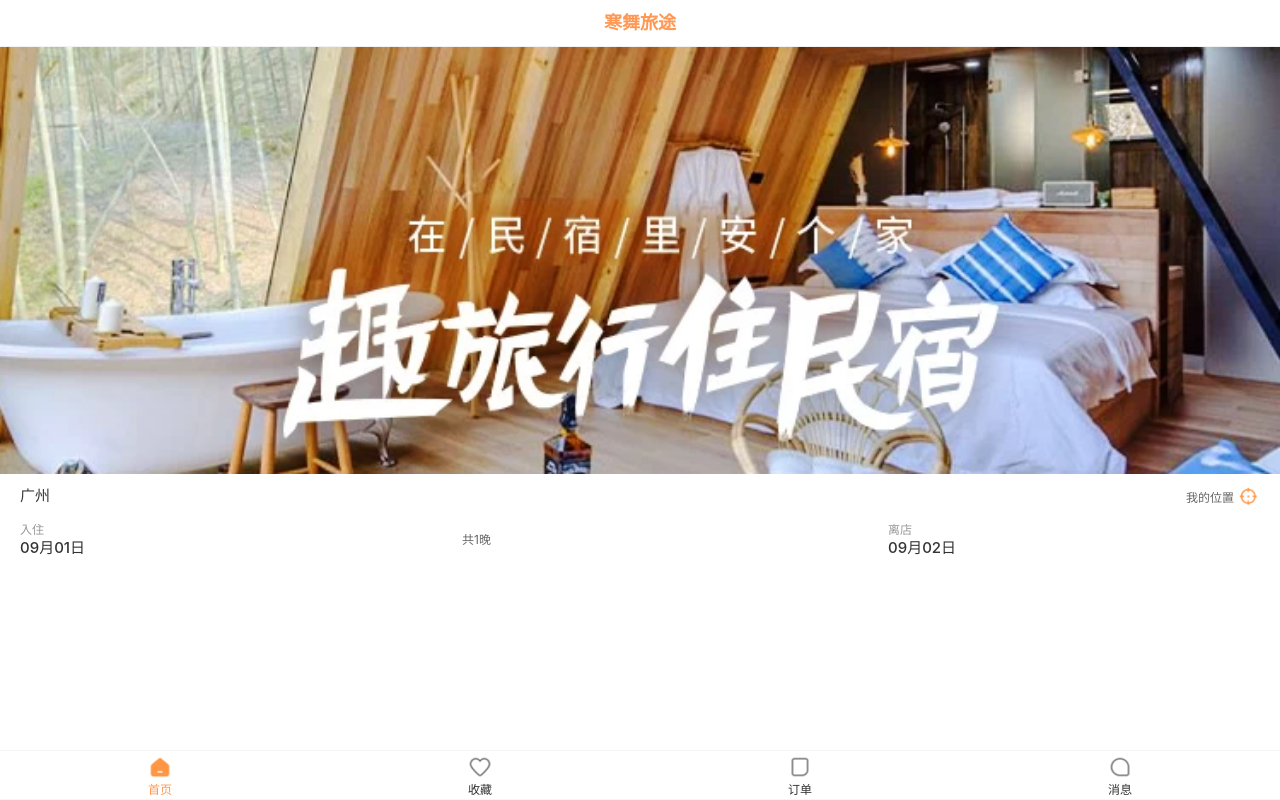
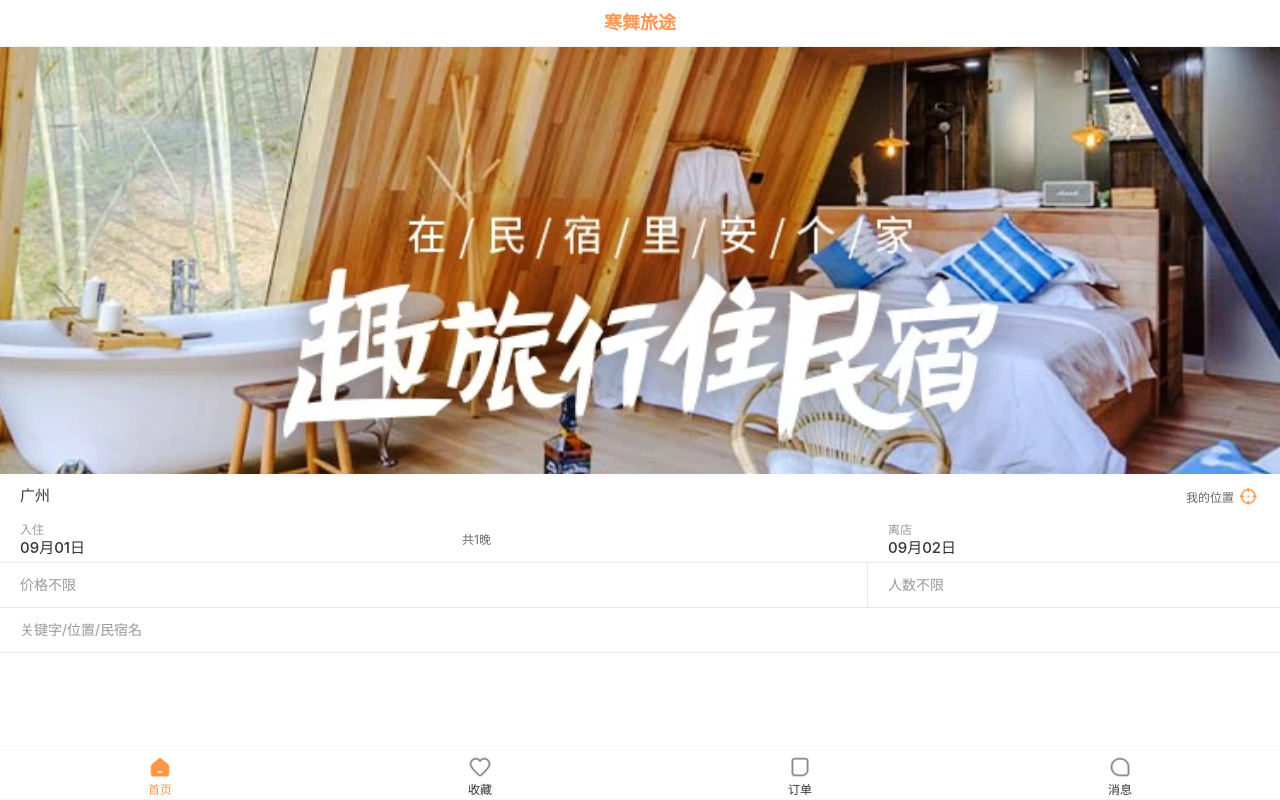
Before and after one commit to hanwu1314/hanwu-trip, a Vue app: page /#/home in a window 1280 px wide. Built offline with nearby package versions, Linux system fonts and the light colour scheme.

Commit message:
首页-人数价格区域

```diff
--- a/src/assets/css/common.css
+++ b/src/assets/css/common.css
@@ -1,6 +1,7 @@
 :root:root {
     --primary-color: #ff9854;
     --van-search-left-icon-color: var(--primary-color);
+    --line-color: #e8e8e8;
 }
 
 body {
@@ -15,3 +16,7 @@
 
     overflow-y: auto;
 }
+
+.bottom-gray-line {
+    border-bottom: 1px solid var(--line-color);
+}
--- a/src/views/home/components/home-search-box.vue
+++ b/src/views/home/components/home-search-box.vue
@@ -76,6 +76,15 @@
         </div>
         <van-calendar v-model:show="showCalendar" type="range" color="#ff9854" :round="false" :show-confirm="false"
             @confirm="onConfirm" />
+
+        <!-- 价格/人数选择 -->
+        <div class="section price-counter bottom-gray-line">
+            <div class="start">价格不限</div>
+            <div class="end">人数不限</div>
+        </div>
+        <!-- 关键字 -->
+        <div class="section keyword bottom-gray-line">关键字/位置/民宿名</div>
+
     </div>
 </template>
 <style lang='less' scoped>
@@ -163,4 +172,10 @@
         color: #666;
     }
 }
+
+.price-counter {
+    .start {
+        border-right: 1px solid var(--line-color);
+    }
+}
 </style>
```
